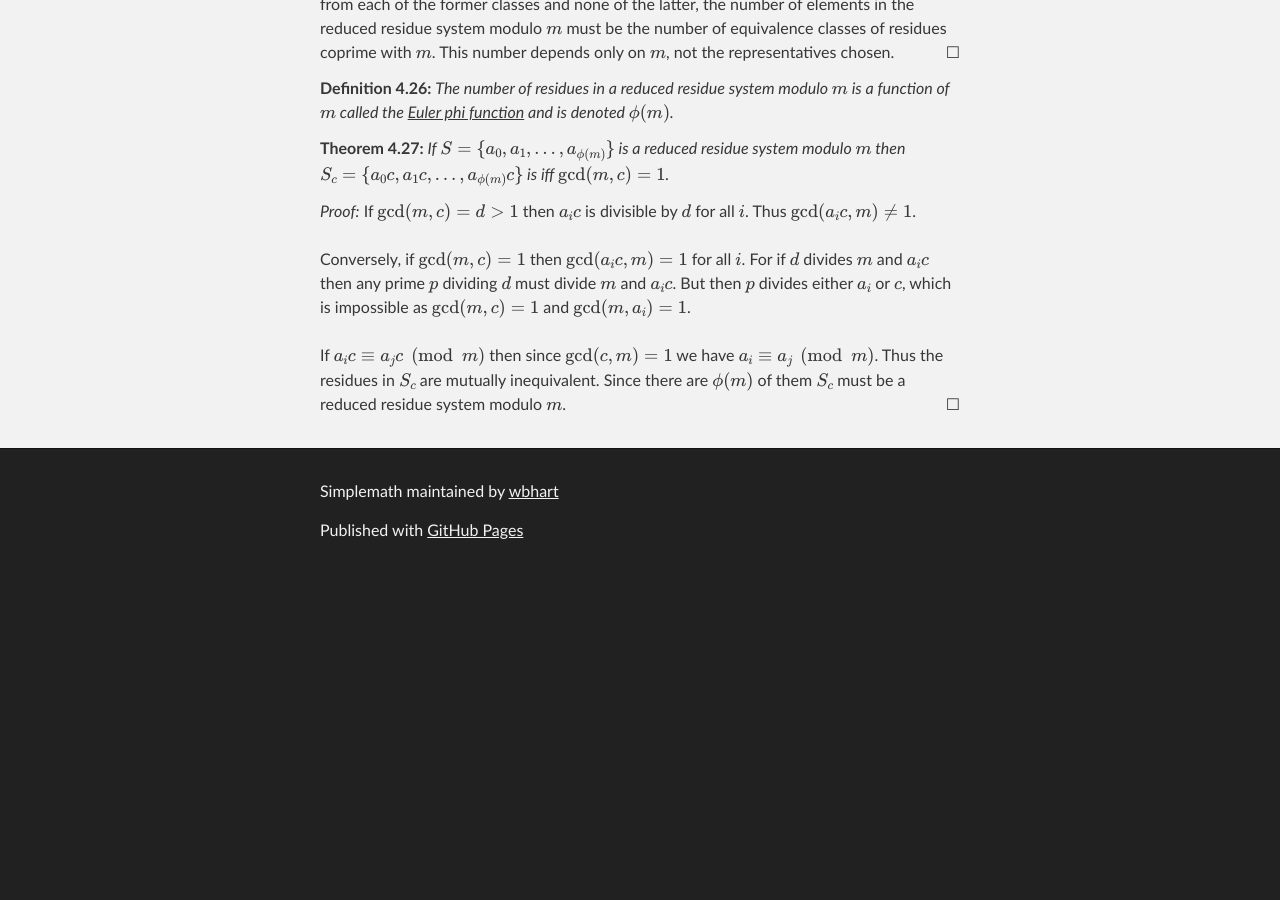
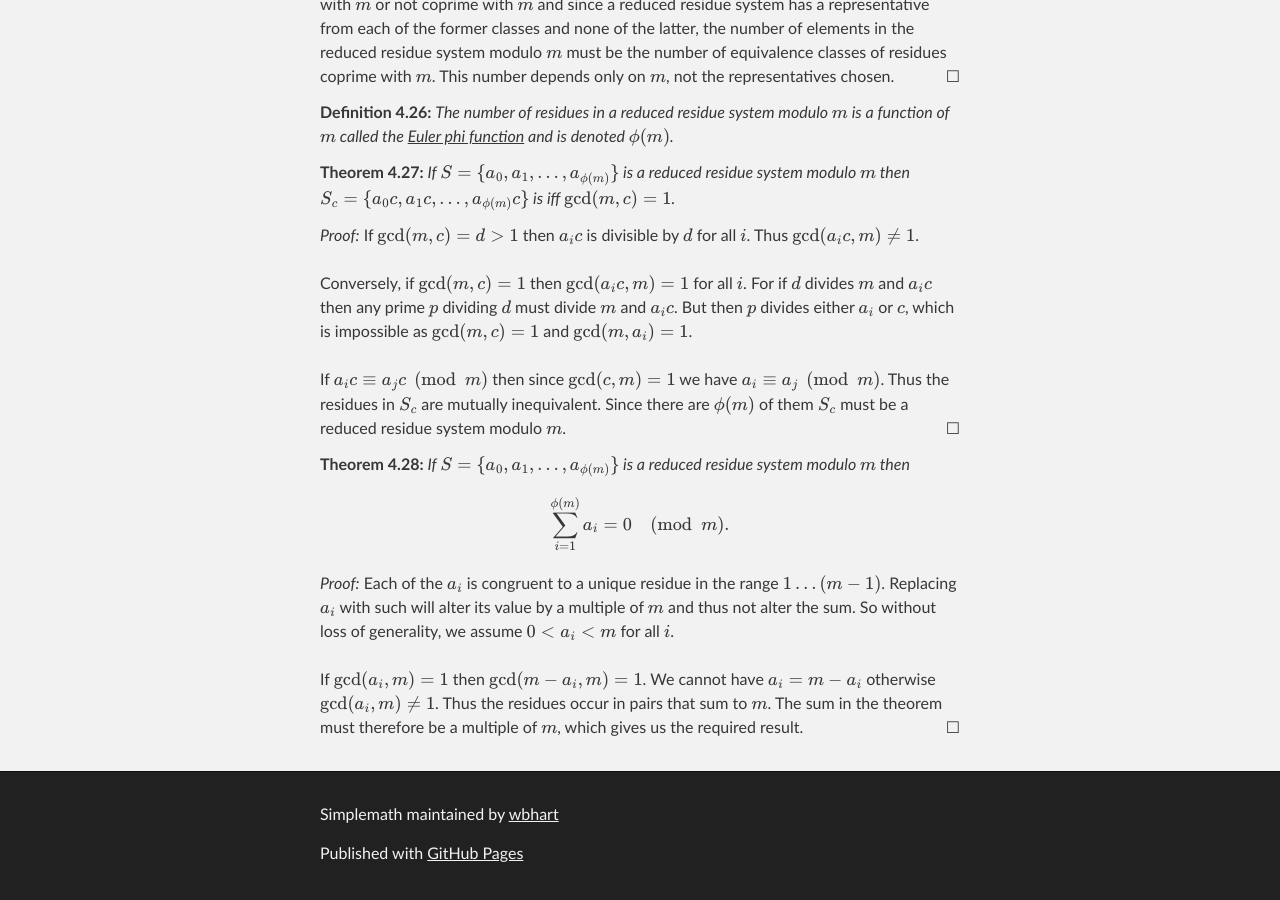
Before and after one commit to wbhart/SimpleMath, a Jekyll site: the page built from test.html, in a window 1280 px wide and 900 px high, scrolled down 17284 px. Built offline with Jekyll 4.4.1, drawn with Linux system fonts in a browser that asks for light colours; formulas are drawn with MathJax 3; before the commit the page ends 17861 px from its top, so only the background shows below that.

Commit message:
Update test.html

```diff
--- a/test.html
+++ b/test.html
@@ -869,3 +869,16 @@ $\gcd(m, c) = 1$ and $\gcd(m, a_i) = 1$. </br></br>
 If $a_ic \equiv a_jc \pmod{m}$ then since $\gcd(c, m) = 1$ we have $a_i \equiv a_j \pmod{m}$. Thus the residues in $S_c$
 are mutually inequivalent. Since there are $\phi(m)$ of them $S_c$ must be a reduced residue system modulo $m$.
 </proof>
+
+<theorem> If $S = \{a_0, a_1, \ldots, a_{\phi(m)}\}$ is a reduced residue system modulo $m$ then
+$$\sum_{i=1}^{\phi(m)} a_i = 0 \pmod{m}.$$
+</theorem>
+
+<proof> Each of the $a_i$ is congruent to a unique residue in the range $1\ldots (m-1)$. Replacing $a_i$ with such will
+alter its value by a multiple of $m$ and thus not alter the sum. So without loss of generality, we assume $0 < a_i < m$
+for all $i$. </br></br>
+
+If $\gcd(a_i, m) = 1$ then $\gcd(m - a_i, m) = 1$. We cannot have $a_i = m - a_i$ otherwise $\gcd(a_i, m) \neq 1$. Thus
+the residues occur in pairs that sum to $m$. The sum in the theorem must therefore be a multiple of $m$, which gives us
+the required result.
+</proof>
```
